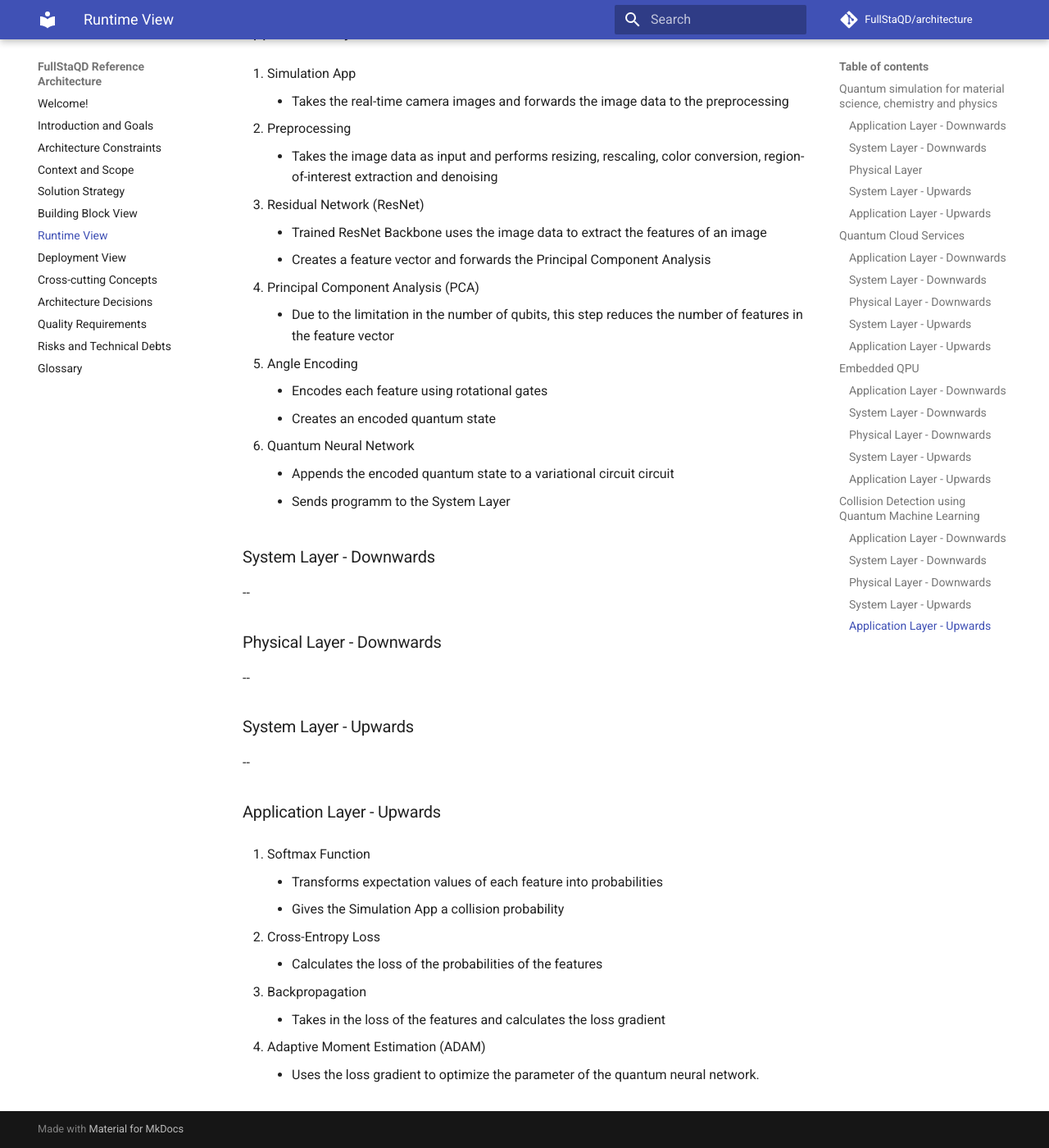
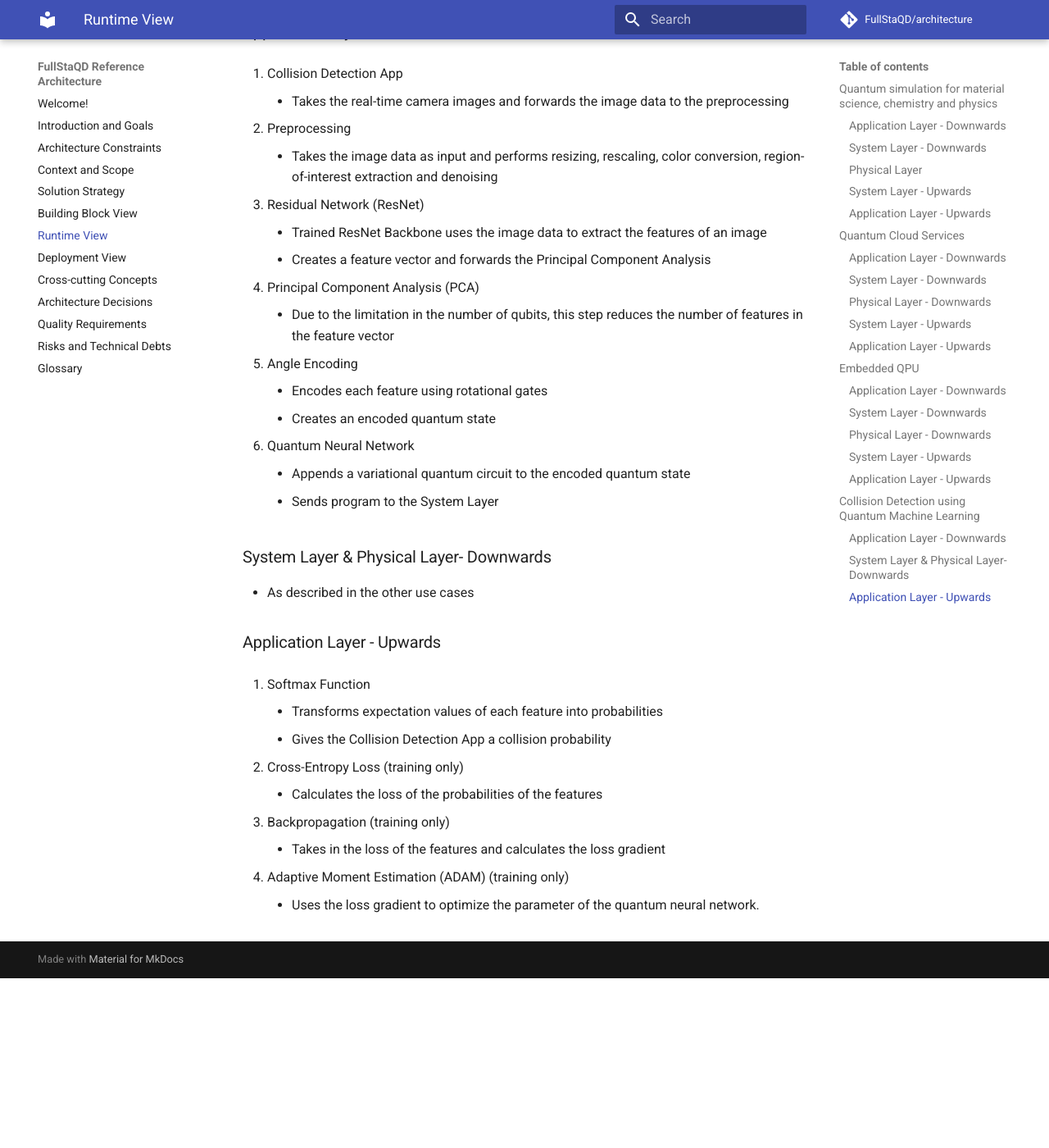
Before and after one commit to FullStaQD/architecture, an MkDocs documentation site: the page built from docs/06_runtime_view.md, in a window 1280 px wide and 1400 px high, scrolled down 10408 px. Shown: the whole window at 82% size. Built offline with MkDocs 1.6.1 and Material for MkDocs 9.7.7, drawn with Linux system fonts in a browser that asks for light colours; comment, search, counter and statistics services are not loaded; the version menu is left out; after the commit the page ends 11601 px from its top, so only the background shows below that.

Commit message:
Update 06_runtime_view.md
Signed-off-by: RinorKIT <tc4656@kit.edu>

```diff
--- a/docs/06_runtime_view.md
+++ b/docs/06_runtime_view.md
@@ -230,7 +230,7 @@ In the figure below, depicts the inference process with regular arrows, and the
 
 
 ### Application Layer - Downwards
-1. Simulation App
+1. Collision Detection App
     - Takes the real-time camera images and forwards the image data to the preprocessing
 
 2. Preprocessing
@@ -248,27 +248,23 @@ In the figure below, depicts the inference process with regular arrows, and the
     - Creates an encoded quantum state
 
 6. Quantum Neural Network
-    - Appends the encoded quantum state to a variational circuit circuit
-    - Sends programm to the System Layer
+    - Appends a variational quantum circuit to the encoded quantum state
+    - Sends program to the System Layer
 
-### System Layer - Downwards
---
+### System Layer & Physical Layer- Downwards
+- As described in the other use cases
 
-### Physical Layer - Downwards
---
-### System Layer - Upwards
---
 ### Application Layer - Upwards
 
 7. Softmax Function
     - Transforms expectation values of each feature into probabilities
-    - Gives the Simulation App a collision probability
+    - Gives the Collision Detection App a collision probability
 
-8. Cross-Entropy Loss
+8. Cross-Entropy Loss (training only)
     - Calculates the loss of the probabilities of the features
 
-10. Backpropagation
+10. Backpropagation (training only)
     - Takes in the loss of the features and calculates the loss gradient
 
-12. Adaptive Moment Estimation (ADAM)
+12. Adaptive Moment Estimation (ADAM) (training only)
     - Uses the loss gradient to optimize the parameter of the quantum neural network.
```
